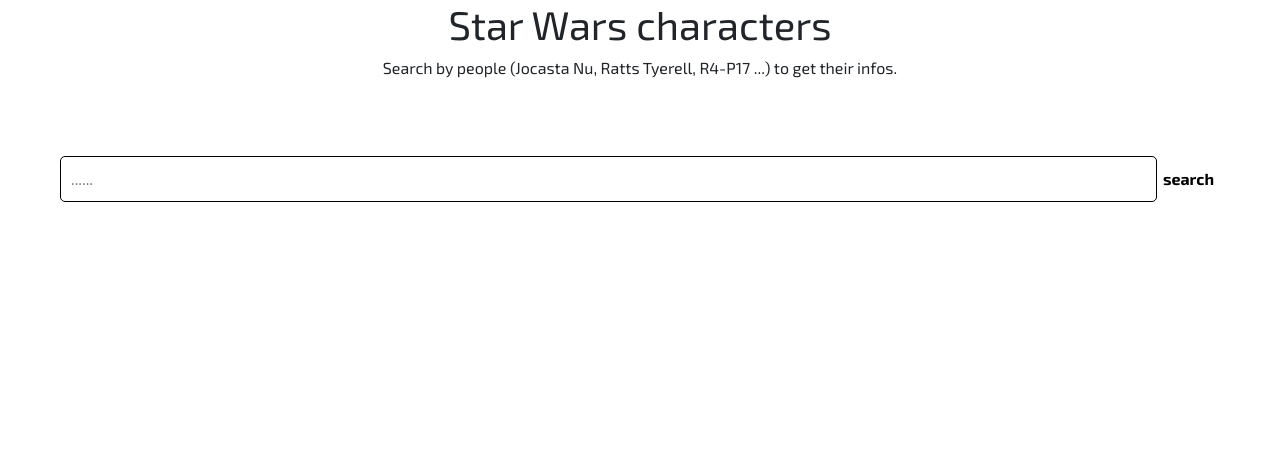
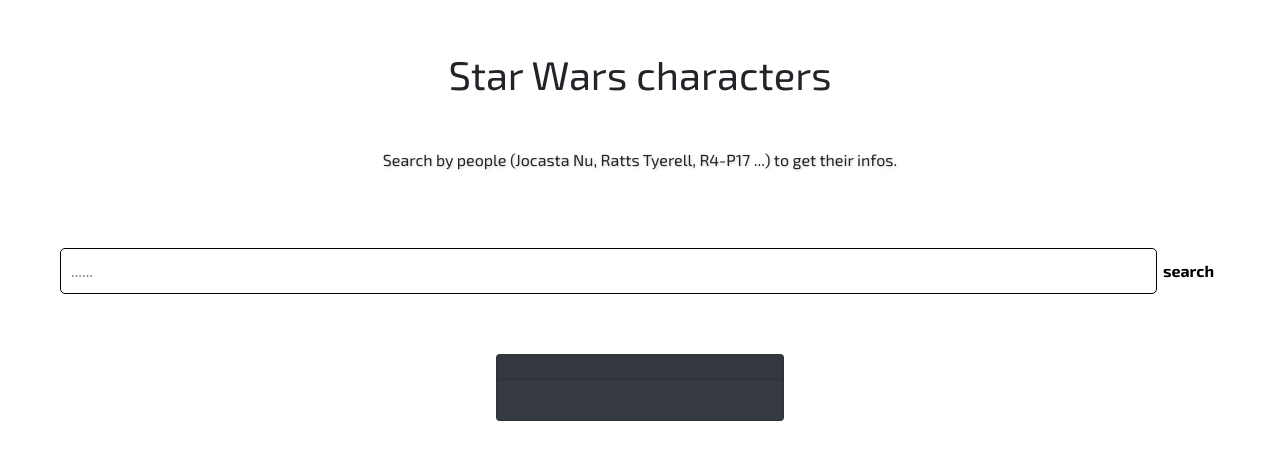
Before and after one commit to edoardoolivieri/starwars-api, a React (Create React App) app: page / in a window 1280 px wide. Shown: the top 460 px of the page. Built offline with nearby package versions, Linux system fonts and the light colour scheme.

Commit message:
designed card results

```diff
--- a/src/components/results.js
+++ b/src/components/results.js
@@ -1,5 +1,6 @@
 import React, { Component } from 'react';
 import styled from 'styled-components';
+import Card from 'react-bootstrap/Card';
 
 const Resultspeople = styled.div`
   display: flex;
@@ -12,12 +13,20 @@
   render(){
     return(
       <Resultspeople>
-        {this.props.name && <p>Name: {this.props.name}</p>}
-        {this.props.eye_color &&<p>Eye Color: {this.props.eye_color}</p>}
-        {this.props.hair_color &&<p>Hair Color: {this.props.hair_color}</p>}
-        {this.props.height &&<p>Height: {this.props.height}cm</p>}
-        {this.props.skin_color &&<p>Skin Color: {this.props.skin_color}</p>}
-        {this.props.error &&<p>Error! {this.props.error}</p>}
+
+        <Card bg="dark" text="white" style={{ width: '18rem' }}>
+            <Card.Header>{this.props.name && <h2>{this.props.name}</h2>}</Card.Header>
+            <Card.Body>
+              <Card.Text>
+                {this.props.eye_color &&<h5>Eye Color | {this.props.eye_color}</h5>}
+                {this.props.hair_color &&<h5>Hair Color | {this.props.hair_color}</h5>}
+                {this.props.height &&<h5>Height | {this.props.height}cm</h5>}
+                {this.props.skin_color &&<h5>Skin Color | {this.props.skin_color}</h5>}
+                {this.props.error &&<h3>Error! {this.props.error}</h3>}
+              </Card.Text>
+            </Card.Body>
+        </Card>
+
       </Resultspeople>
     );
   }
--- a/src/components/title.js
+++ b/src/components/title.js
@@ -6,10 +6,11 @@
   flex-direction: column;
   h1{
     text-align: center;
-    color: $color;
+    margin: 50px;
   }
   p{
     text-align: center;
+    text-shadow: 1px 1px 3px rgba(0,0,0,0.2);
   }
 `
 
--- a/src/style/title.scss
+++ b/src/style/title.scss
@@ -1,6 +1,7 @@
-.jAeqOS h1 {
-  color: $color;
+.bjInea h1 {
+  color: $color !important;
   text-shadow: 1px 1px 3px rgba(0,0,0,0.2);
   font-size: 60px;
   font-weight: bold;
+  margin: 50px;
 }
```
